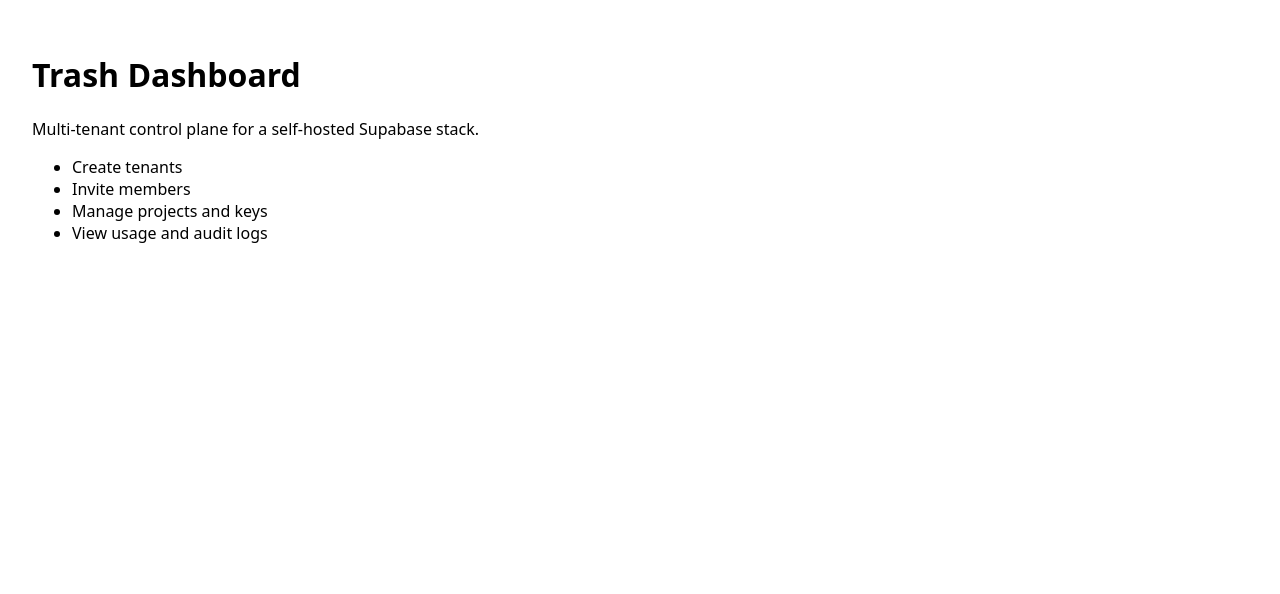
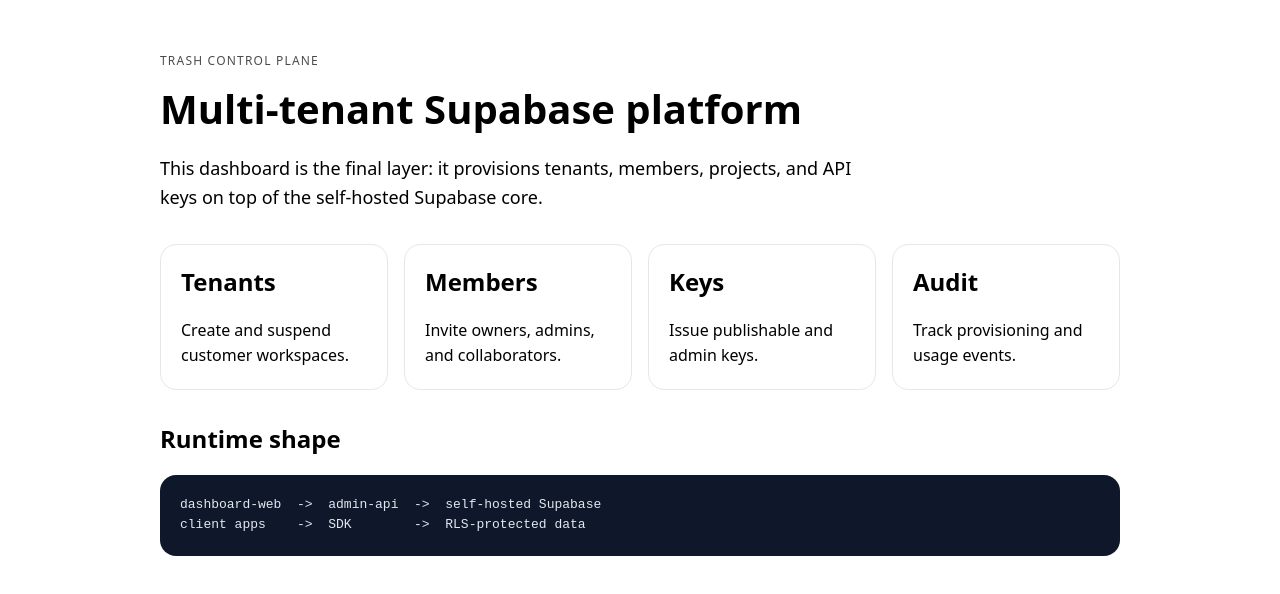
Before and after one commit to moonwitnessxv-creator/trash, a Next.js app in the folder apps/dashboard-web/: page / in a window 1280 px wide. Shown: the top 594 px of the page. Built offline with nearby package versions, Linux system fonts and the light colour scheme.

Commit message:
feat: finalize dashboard shell

```diff
--- a/apps/dashboard-web/app/page.tsx
+++ b/apps/dashboard-web/app/page.tsx
@@ -1,14 +1,52 @@
 export default function HomePage() {
   return (
-    <main style={{ padding: 24, fontFamily: 'system-ui, sans-serif' }}>
-      <h1>Trash Dashboard</h1>
-      <p>Multi-tenant control plane for a self-hosted Supabase stack.</p>
-      <ul>
-        <li>Create tenants</li>
-        <li>Invite members</li>
-        <li>Manage projects and keys</li>
-        <li>View usage and audit logs</li>
-      </ul>
+    <main style={{ padding: 32, fontFamily: 'system-ui, sans-serif', maxWidth: 960, margin: '0 auto' }}>
+      <header style={{ marginBottom: 32 }}>
+        <p style={{ textTransform: 'uppercase', letterSpacing: 1.2, fontSize: 12, opacity: 0.7 }}>
+          Trash Control Plane
+        </p>
+        <h1 style={{ fontSize: 40, margin: '8px 0' }}>Multi-tenant Supabase platform</h1>
+        <p style={{ fontSize: 18, lineHeight: 1.6, maxWidth: 720 }}>
+          This dashboard is the final layer: it provisions tenants, members, projects, and API keys on top of the self-hosted Supabase core.
+        </p>
+      </header>
+
+      <section style={{ display: 'grid', gap: 16, gridTemplateColumns: 'repeat(auto-fit, minmax(220px, 1fr))' }}>
+        {[
+          ['Tenants', 'Create and suspend customer workspaces.'],
+          ['Members', 'Invite owners, admins, and collaborators.'],
+          ['Keys', 'Issue publishable and admin keys.'],
+          ['Audit', 'Track provisioning and usage events.']
+        ].map(([title, description]) => (
+          <article
+            key={title}
+            style={{
+              border: '1px solid #e5e7eb',
+              borderRadius: 16,
+              padding: 20,
+              background: '#fff'
+            }}
+          >
+            <h2 style={{ marginTop: 0 }}>{title}</h2>
+            <p style={{ marginBottom: 0, lineHeight: 1.6 }}>{description}</p>
+          </article>
+        ))}
+      </section>
+
+      <section style={{ marginTop: 32 }}>
+        <h2>Runtime shape</h2>
+        <pre
+          style={{
+            background: '#0f172a',
+            color: '#e2e8f0',
+            padding: 20,
+            borderRadius: 16,
+            overflowX: 'auto',
+            lineHeight: 1.6
+          }}
+        >{`dashboard-web  ->  admin-api  ->  self-hosted Supabase
+client apps    ->  SDK        ->  RLS-protected data`}</pre>
+      </section>
     </main>
   );
 }
```
